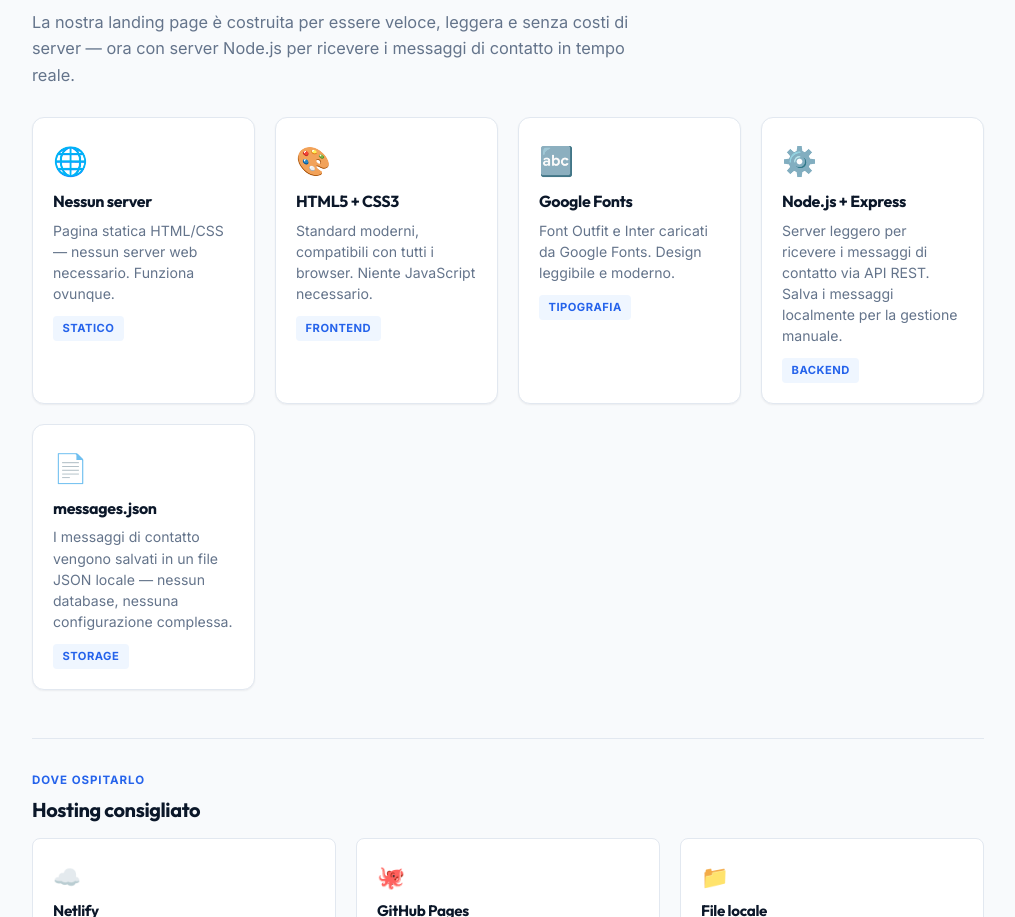
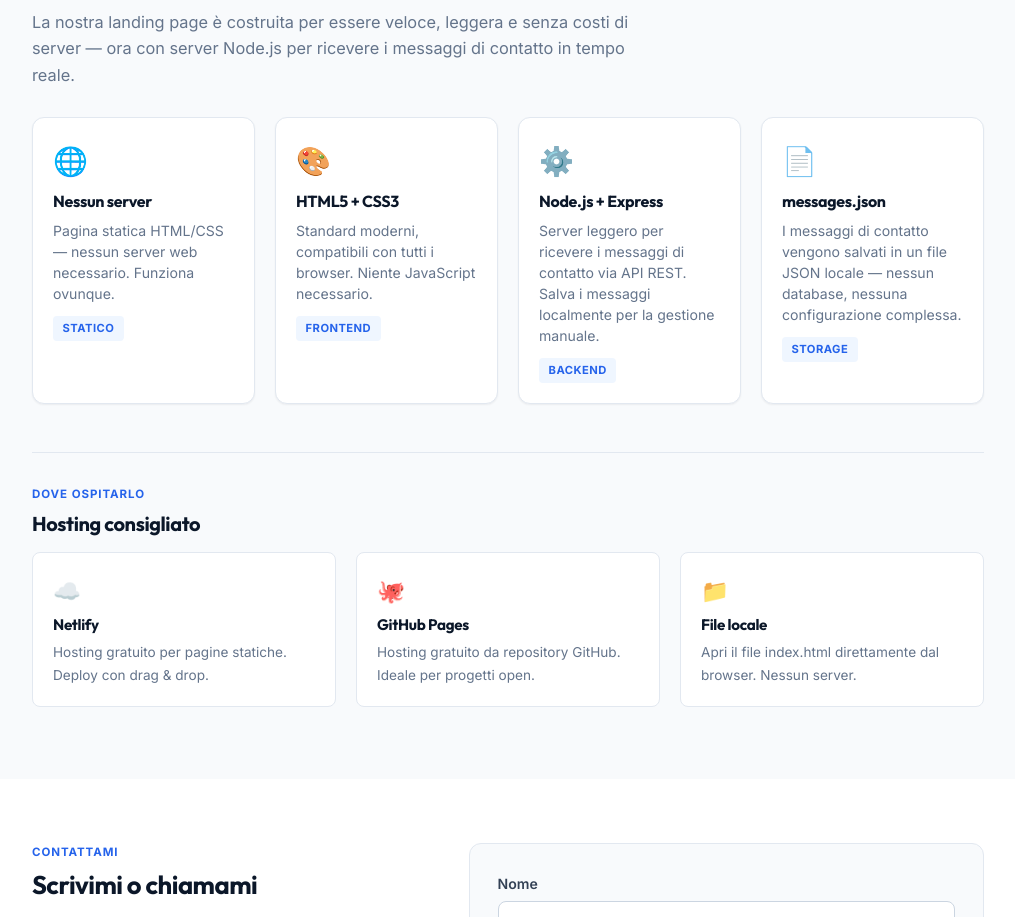
Before and after one commit to France-It-Mind/itmind-sito, a website: page index.html in a window 1280 px wide. Shown: the part 1564-2481 px from the top of the page, without its empty margins (132-1147 px from the left). Drawn offline with Linux system fonts and the light colour scheme.

Commit message:
Rimosso card Google Fonts dalla sezione tecnologie

```diff
--- a/index.html
+++ b/index.html
@@ -133,12 +133,6 @@
             <h3 class="tech-title">HTML5 + CSS3</h3>
             <p class="tech-desc">Standard moderni, compatibili con tutti i browser. Niente JavaScript necessario.</p>
             <span class="tech-badge">Frontend</span>
-          </div>
-          <div class="tech-card">
-            <div class="tech-icon">🔤</div>
-            <h3 class="tech-title">Google Fonts</h3>
-            <p class="tech-desc">Font Outfit e Inter caricati da Google Fonts. Design leggibile e moderno.</p>
-            <span class="tech-badge">Tipografia</span>
           </div>
           <div class="tech-card">
             <div class="tech-icon">⚙️</div>
```
